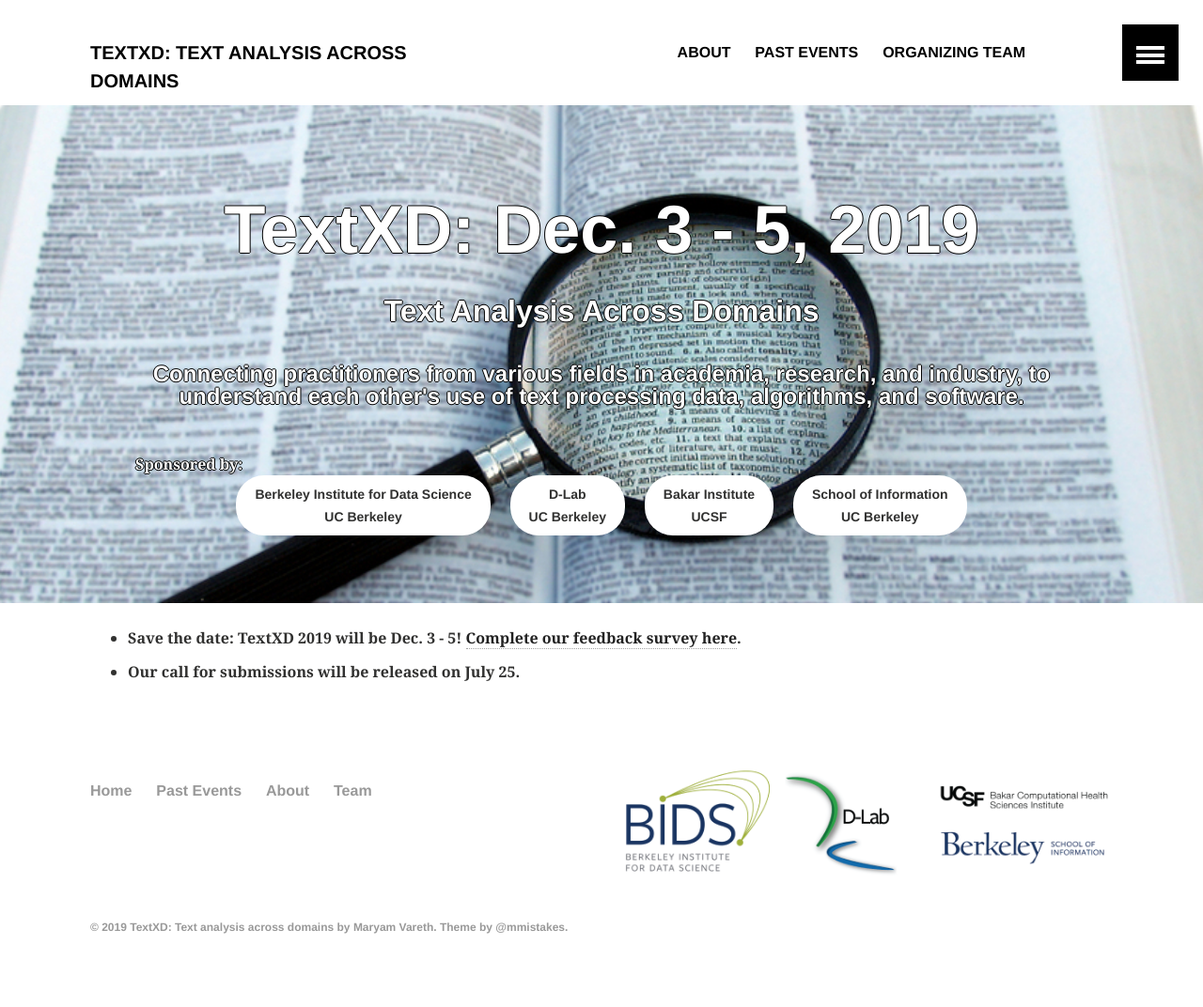
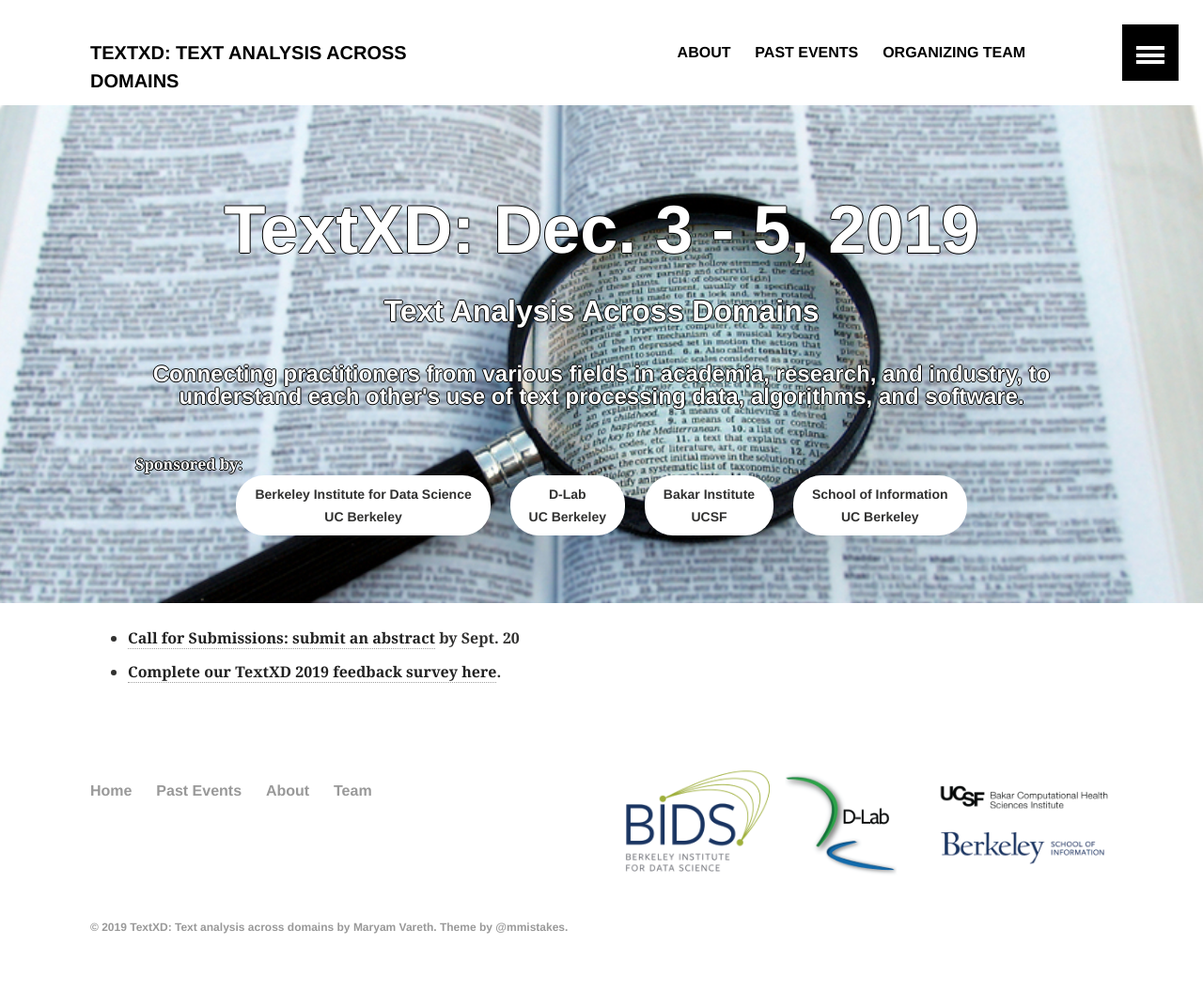
Before and after one commit to TextXD/textxd.github.io, a Jekyll site: the page built from index.md, in a window 1280 px wide. Shown: the whole page at 94% size. Built offline with Jekyll 4.4.1, drawn with Linux system fonts in a browser that asks for light colours.

Commit message:
Update index.md

```diff
--- a/index.md
+++ b/index.md
@@ -5,5 +5,5 @@ image:
   feature: Text-Analysis.jpg
 ---
 
- - Save the date: TextXD 2019 will be Dec. 3 - 5! [Complete our feedback survey here](https://forms.gle/NonCXixLQXoNHJGS6).
- - Our call for submissions will be released on July 25.
+  - [Call for Submissions: submit an abstract](https://docs.google.com/forms/d/e/1FAIpQLSdtf7W9TqIu-_WIfDvCnYHlrRKVQO899lH6xw4wbBb_Jof-hQ/viewform) by Sept. 20
+  - [Complete our TextXD 2019 feedback survey here](https://forms.gle/NonCXixLQXoNHJGS6).
```
